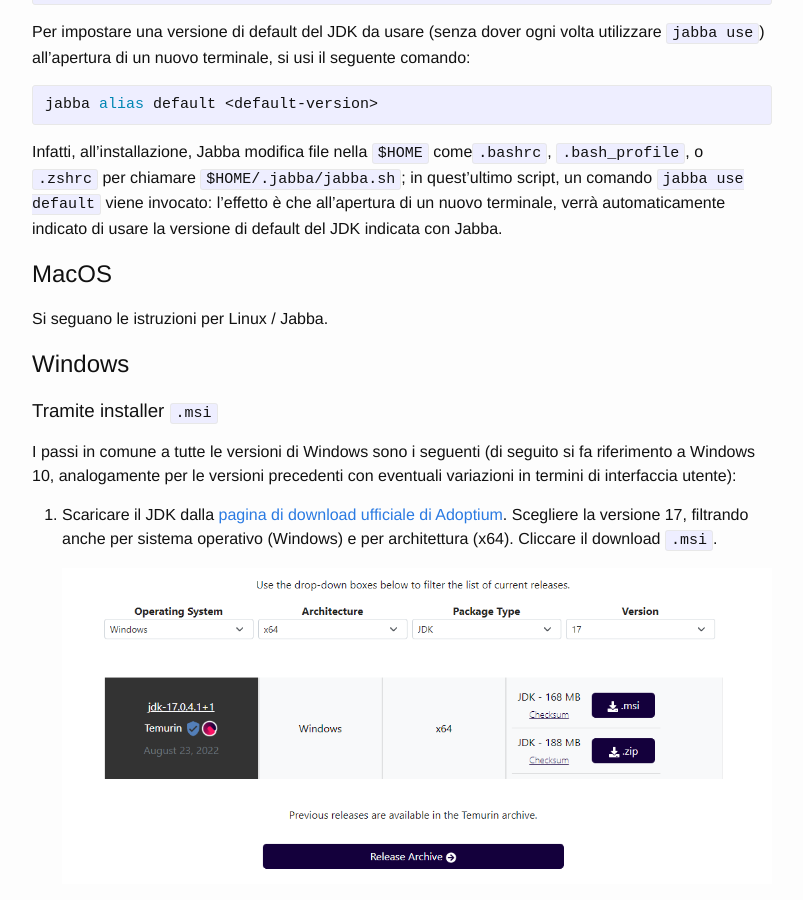
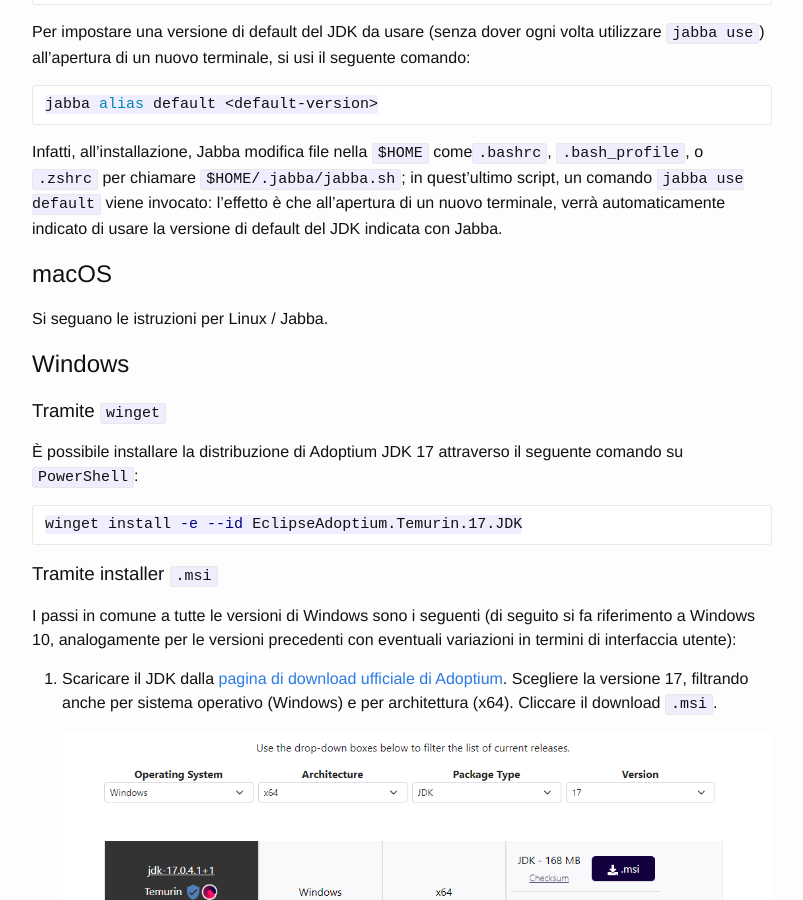
Before and after one commit to unibo-oop/software-installation, a Jekyll site: the page built from index.md, in a window 1280 px wide and 900 px high, scrolled down 1986 px. Shown: the whole window, without its empty margins (238-1041 px from the left). Built offline with Jekyll 4.4.1, drawn with Linux system fonts in a browser that asks for light colours; some of the changed text lies outside the part shown.

Commit message:
feat: add instruction for winget

````diff
--- a/index.md
+++ b/index.md
@@ -47,20 +47,20 @@ Il tool è [Jabba](https://github.com/shyiko/jabba).
 
 Per installare Jabba su Linux o Mac OS X, si lanci il seguente comando da terminale:
 
-{% highlight bash %}
+```bash
 curl -sL https://github.com/shyiko/jabba/raw/master/install.sh | bash && . ~/.jabba/jabba.sh
-{% endhighlight %}
+```
 
 Una volta che Jabba è installato, può essere utilizzato per installare il JDK.
 Si elenchino tutte le versioni di OpenJDK utilizzando
 
-{% highlight bash %}
+```bash
 jabba ls-remote openjdk@
-{% endhighlight %}
+```
 
 Quindi si selezioni la più recente fra le versioni 17, ad esempio se l'output è:
 
-{% highlight bash %}
+```bash
 openjdk@1.17.0
 openjdk@1.16.0
 openjdk@1.16.0-1
@@ -85,29 +85,37 @@ openjdk@1.10.0-1
 openjdk@1.9.0
 openjdk@1.9.0-4
 openjdk@1.9.0-1
-{% endhighlight %}
+```
 
 Si scelga `openjdk@1.17.0`.
 A questo punto si installi utilizzando i seguenti comandi:
 
-{% highlight bash %}
+```bash
 jabba install openjdk@1.17.0
 jabba use openjdk@1.17.0
-{% endhighlight %}
+```
 
 Per impostare una versione di default del JDK da usare (senza dover ogni volta utilizzare `jabba use`) all'apertura di un nuovo terminale, si usi il seguente comando:
 
-{% highlight bash %}
+```bash
 jabba alias default <default-version>
-{% endhighlight %}
+```
 
 Infatti, all'installazione, Jabba modifica file nella `$HOME` come`.bashrc`, `.bash_profile`, o `.zshrc` per chiamare `$HOME/.jabba/jabba.sh`; in quest'ultimo script, un comando `jabba use default` viene invocato: l'effetto è che all'apertura di un nuovo terminale, verrà automaticamente indicato di usare la versione di default del JDK indicata con Jabba.
 
-## MacOS
+## macOS
 
 Si seguano le istruzioni per Linux / Jabba.
 
 ## Windows
+
+### Tramite `winget`
+
+È possibile installare la distribuzione di Adoptium JDK 17 attraverso il seguente comando su `PowerShell`:
+
+```powershell
+winget install -e --id EclipseAdoptium.Temurin.17.JDK
+```
 
 ### Tramite installer `.msi`
 
@@ -144,9 +152,9 @@ Su Windows sono disponibli diversi pacakge manager non ufficiali o semi-ufficial
 
 Se sulla macchina [è installato Chocolatey](https://chocolatey.org/docs/installation), è possibile installare OpenJDK 17 eseguendo il seguente comando su un terminale con permessi di amministratore:
 
-{% highlight powershell %}
+```powershell
 choco install openjdk17
-{% endhighlight %}
+```
 
 L'installazione dovrebbe eseguire una configurazione automatica delle variabili d'ambiente.
 
@@ -154,11 +162,11 @@ L'installazione dovrebbe eseguire una configurazione automatica delle variabili
 
 Se sulla macchina [è installato Scoop](https://scoop.sh), è possibile installare OpenJDK 17 eseguendo il seguente comando su un terminale:
 
-{% highlight powershell %}
+```powershell
 scoop bucket add java
 
 scoop install openjdk17
-{% endhighlight %}
+```
 
 Non è necessario utilizzare un terminale con permessi di amministratore.
 L'installazione dovrebbe eseguire una configurazione automatica delle variabili d'ambiente.
@@ -169,19 +177,19 @@ L'installazione dovrebbe eseguire una configurazione automatica delle variabili
 
 Per installare Jabba su Windows 10, si lanci il seguente comando su un terminale Powershell:
 
-{% highlight powershell %}
+```powershell
 [Net.ServicePointManager]::SecurityProtocol = [Net.SecurityProtocolType]::Tls12
 Invoke-Expression (
   Invoke-WebRequest https://github.com/shyiko/jabba/raw/master/install.ps1 -UseBasicParsing
 ).Content
-{% endhighlight %}
+```
 
 A questo punto si installi utilizzando i seguenti comandi:
 
-{% highlight bash %}
+```bash
 jabba install openjdk@1.17.0
 jabba use openjdk@1.17.0
-{% endhighlight %}
+```
 
 Jabba installa il JDK desiderato in una cartella dedicata nella user home dell'utente, ovvero: `%HOMEPATH%\.jabba\jdk\<version>`.
 
@@ -232,14 +240,14 @@ Se la verifica di funzionamento dovesse fallire, si verifichi di aver configurat
 
 Al fine di testare l'esecuzione, si chiuda il terminale, si apra un nuovo terminale, e si eseguano i comandi:
 
-{% highlight bash %}
+```bash
 java -version
 javac -version
-{% endhighlight %}
+```
 
 e si osservi il risultato. L'output atteso dovrà essere analogo a:
 
-{% highlight bash %}
+```bash
 $ java -version
 openjdk version "17.0.4" 2022-07-19
 OpenJDK Runtime Environment (build 17.0.4+8)
@@ -248,7 +256,7 @@ OpenJDK 64-Bit Server VM (build 17.0.4+8, mixed mode)
 
 $ javac -version
 javac 17.0.4
-{% endhighlight %}
+```
 
 Si noti, in particolare, la versione 17, ed il provider AdoptOpenJDK.
 
@@ -285,11 +293,21 @@ sudo pacman -S visual-studio-code-bin
 
 È disponibile un pacchetto dedicato su [Flathub](https://flathub.org/apps/details/com.visualstudio.code)
 
-## Mac OS X
+## macOS
 
 https://code.visualstudio.com/docs/setup/mac
 
 ## Windows
+
+### Tramite `winget`
+
+È possibile installare `VisualStudio Code` attraverso il seguente comando `PowerShell`:
+
+```bash
+winget install -e --id Microsoft.VisualStudioCode
+```
+
+### Tramite installer
 
 https://code.visualstudio.com/docs/setup/windows
 
@@ -300,7 +318,7 @@ Git è un decentralized version control system (DVCS), che consente di tenere tr
 
 Al termine del processo di installazione, per verificarne la correttezza, è possibile eseguire da shell il comando: ``git``, accertandosi che l’output prodotto sia del tipo:
 
-{% highlight bash %}
+```bash
 usage: git [--version] [--help] [-C <path>] [-c name=value]
            [--exec-path[=<path>]] [--html-path] [--man-path] [--info-path]
            [-p | --paginate | --no-pager] [--no-replace-objects] [--bare]
@@ -343,7 +361,7 @@ collaborate (see also: git help workflows)
 'git help -a' and 'git help -g' list available subcommands and some
 concept guides. See 'git help <command>' or 'git help <concept>'
 to read about a specific subcommand or concept.
-{% endhighlight %}
+```
 
 ## Linux
 
@@ -355,6 +373,17 @@ Se non fosse installato, è di norma installabile dal package manager.
 Le istruzioni per tutte le distribuzioni più comuni [sono disponibili qui](https://git-scm.com/download/linux).
 
 ## Windows
+
+### Tramite `winget`
+
+È possibile installare `git` attraverso il seguente comando su `PowerShell`:
+
+```powershell
+winget install -e --id Git.Git
+```
+
+### Tramite installer
+
 1. Scaricare “GIT for Windows” (nella versione specifica per la propria architettura x86 o x64) dalla [pagina di download ufficiale](https://git-scm.com/download/win).
 2. Eseguire il programma di installazione
     * Accettare la licenza > Next > Next > Next > Next
````
Also changed, not shown: other parts of index.md (+1 -1 lines).
